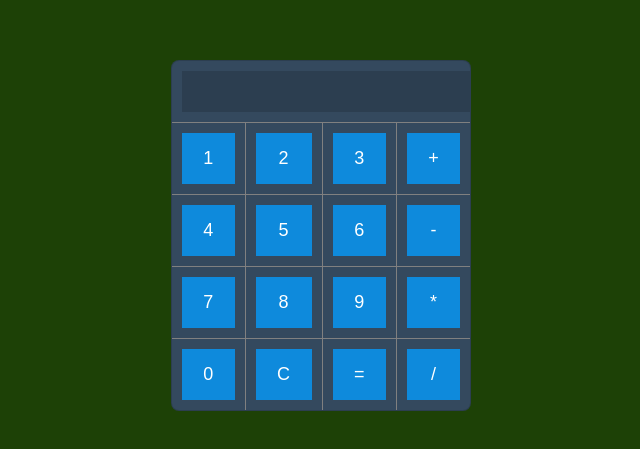
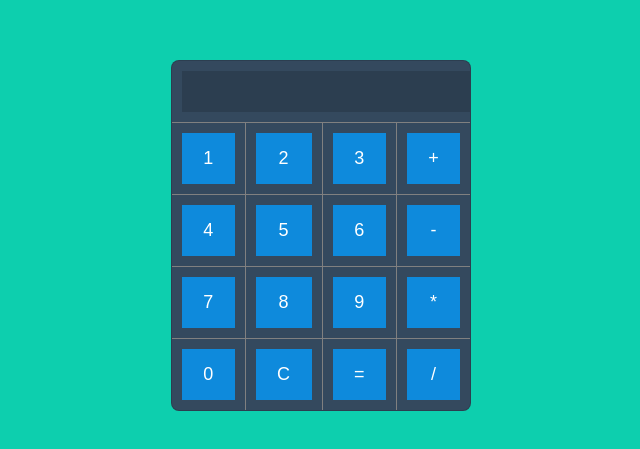
Before and after one commit to Cesar-AMS/calculadora, a plain HTML site: page index.html in a window 1280 px wide. Shown: the part 175-624 px from the top of the page, without its empty margins (319-959 px from the left). Drawn offline with Linux system fonts and the light colour scheme.

```diff
--- a/index.html
+++ b/index.html
@@ -3,7 +3,7 @@
 <head>
     <meta charset="UTF-8">
     <meta name="viewport" content="width=device-width, initial-scale=1.0">
-    <title>Calculadora Simples</title>
+    <title>Calculadora</title>
     <link rel="stylesheet" href="style.css">
 </head>
 <body>
--- a/style.css
+++ b/style.css
@@ -5,7 +5,7 @@ body {
     align-items: center;
     height: 100vh;
     margin: 0;
-    background: #1d4106; /* Cor de fundo azul */
+    background: #0dcfae; /* Cor de fundo azul */
     color: #ffffff; /* Cor do texto branco */
 }
 
```
Also changed, not shown: 12 other files.
